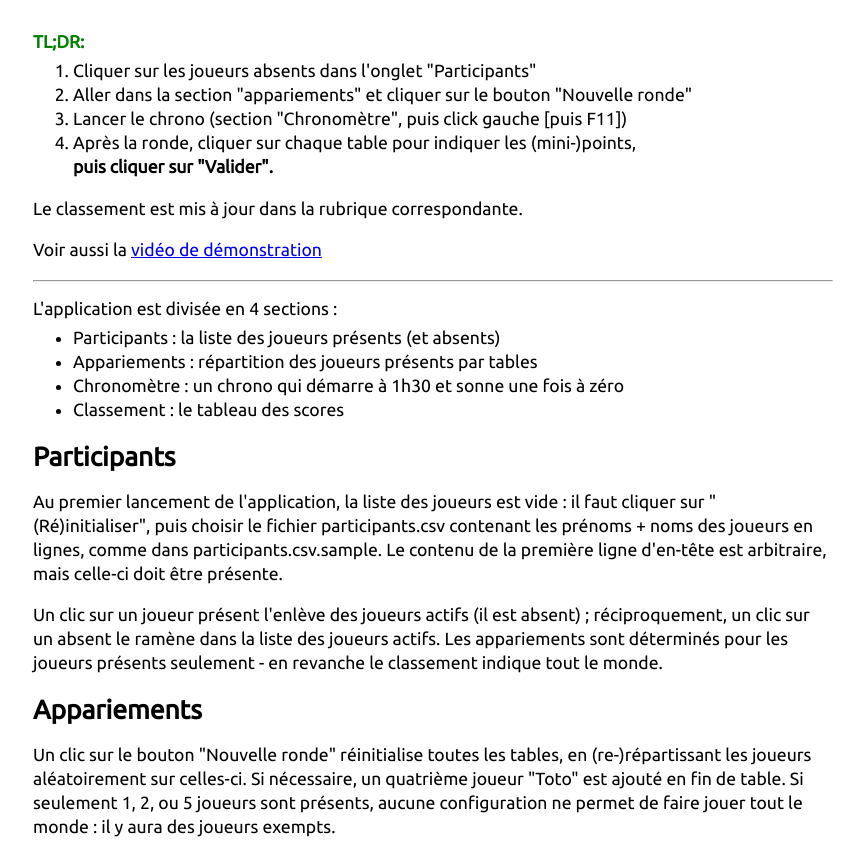
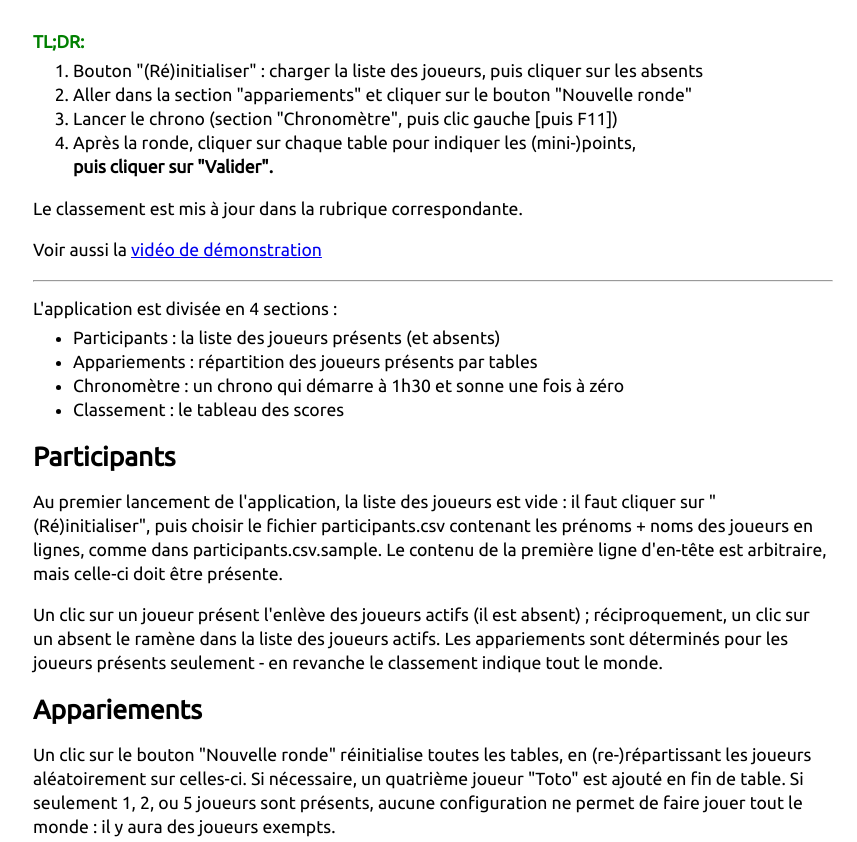
Before and after one commit to yagu0/westcastle, a plain HTML site: page doc/index.html in a window 1280 px wide. Shown: the top 842 px of the page, without its empty margins (207-1064 px from the left). Drawn offline with Linux system fonts and the light colour scheme.

Commit message:
Clarify the TL;DR in doc

```diff
--- a/doc/index.html
+++ b/doc/index.html
@@ -7,9 +7,9 @@
   </head>
   <body><span class="tldr">TL;DR:</span>
     <ol>
-      <li>Cliquer sur les joueurs absents dans l'onglet "Participants"</li>
+      <li>Bouton "(Ré)initialiser" : charger la liste des joueurs, puis cliquer sur les absents</li>
       <li>Aller dans la section "appariements" et cliquer sur le bouton "Nouvelle ronde"</li>
-      <li>Lancer le chrono (section "Chronomètre", puis click gauche [puis F11])</li>
+      <li>Lancer le chrono (section "Chronomètre", puis clic gauche [puis F11])</li>
       <li>Après la ronde, cliquer sur chaque table pour indiquer les (mini-)points, <br> <strong>puis cliquer sur "Valider".</strong></li>
     </ol>
     <p>Le classement est mis à jour dans la rubrique correspondante.</p>
```
Also changed, not shown: 1 other file.
